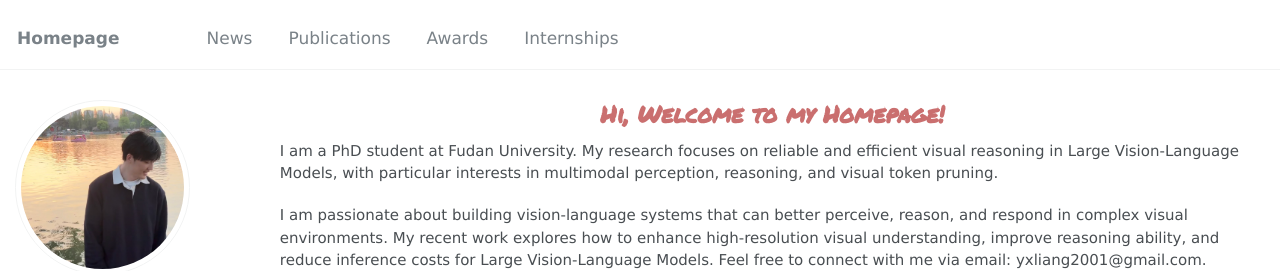
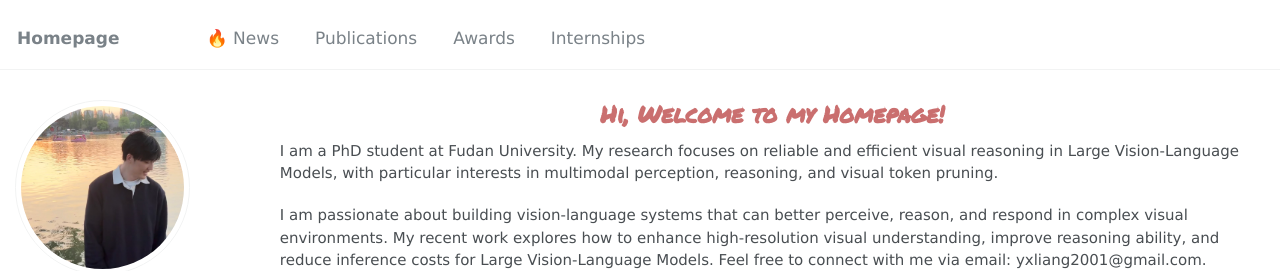
Before and after one commit to Lyxxx1211/Lyxxx1211.github.io, a Jekyll site: the page built from _pages/about.md, in a window 1280 px wide. Shown: the top 271 px of the page. Built offline with Jekyll 4.4.1, drawn with Linux system fonts in a browser that asks for light colours; some web fonts are replaced; our own code applies the rules of GitHub Pages for plain Markdown files.

Commit message:
{message}

```diff
--- a/_data/navigation.yml
+++ b/_data/navigation.yml
@@ -1,7 +1,7 @@
 # main links links
 
 main:
-  - title: "News"
+  - title: "🔥 News"
     url: "/#news"
 
   # - title: "Experience"
```
